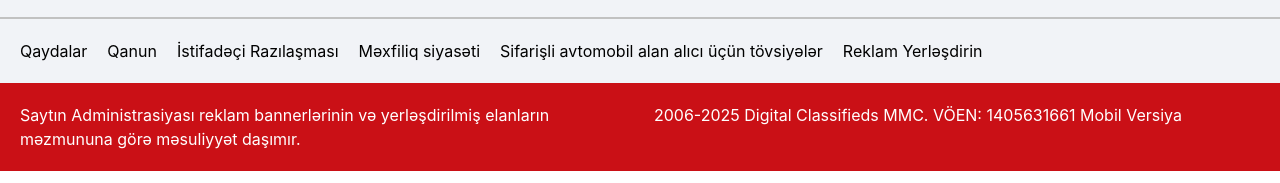
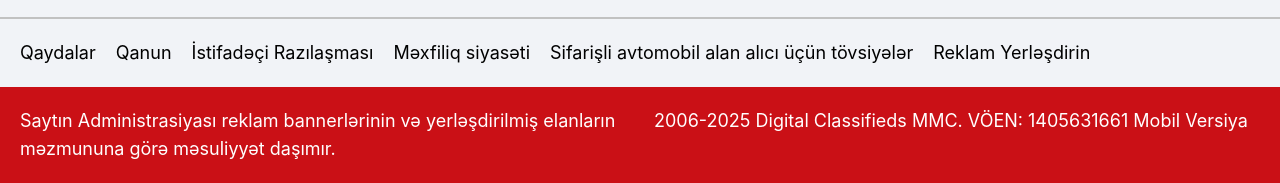
Before and after one commit to fiovba/turbo.az, a website: page index.htm in a window 1280 px wide. Shown: the part 2413-2596 px from the top of the page. Drawn offline with nearby package versions, Linux system fonts and the light colour scheme.

Commit message:
Update index.htm

```diff
--- a/index.htm
+++ b/index.htm
@@ -314,7 +314,7 @@
                     class="bg-[#ca1016] text-center text-white rounded-md p-3"> Daha çox göstər</button></div>
         </section>
     </main>
-    <footer class="bg-[#f1f3f7] ">
+    <footer class="bg-[#f1f3f7] text-sm sm:text-lg ">
 
         <div class="container mx-auto max-w-7xl " id="footer">
 
```
